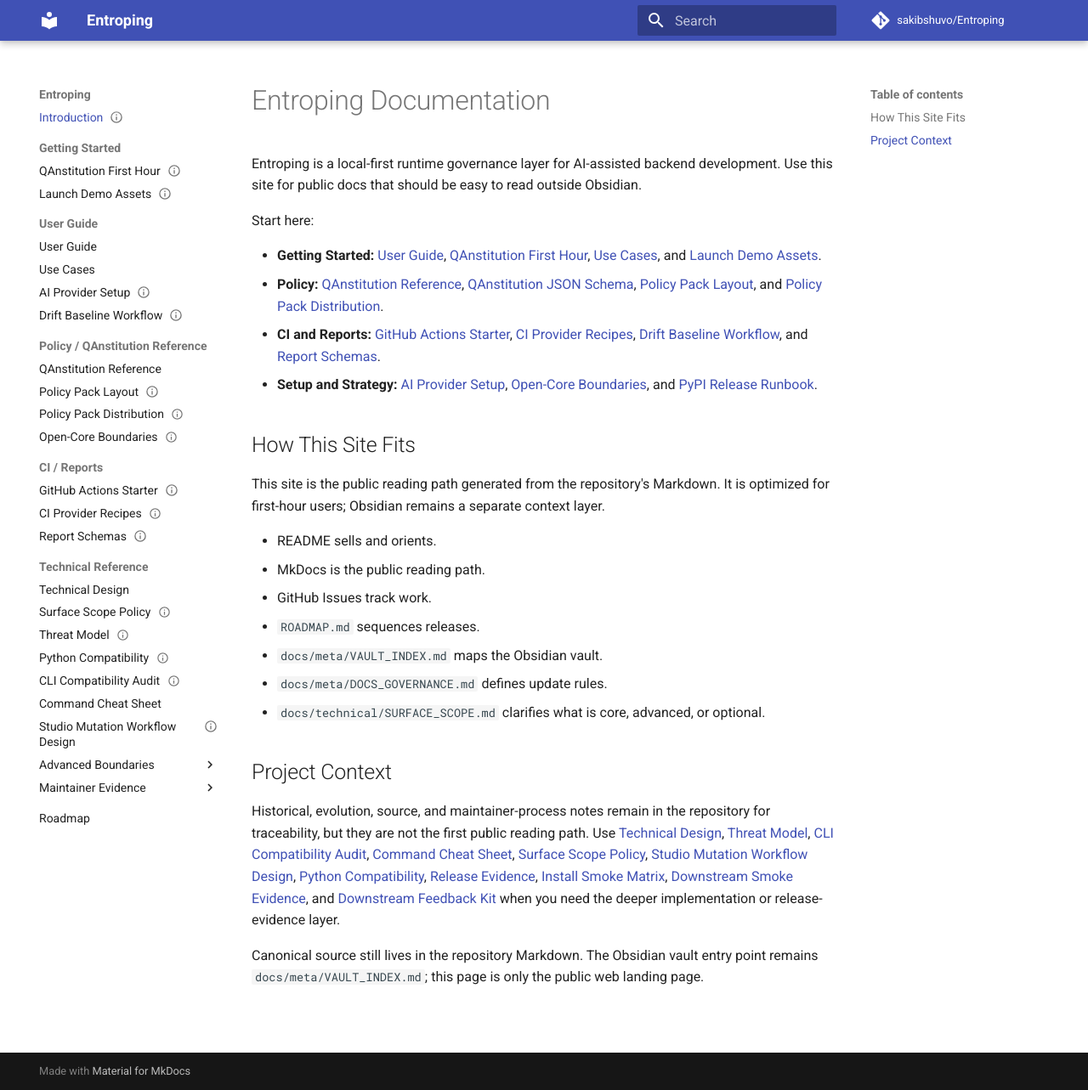
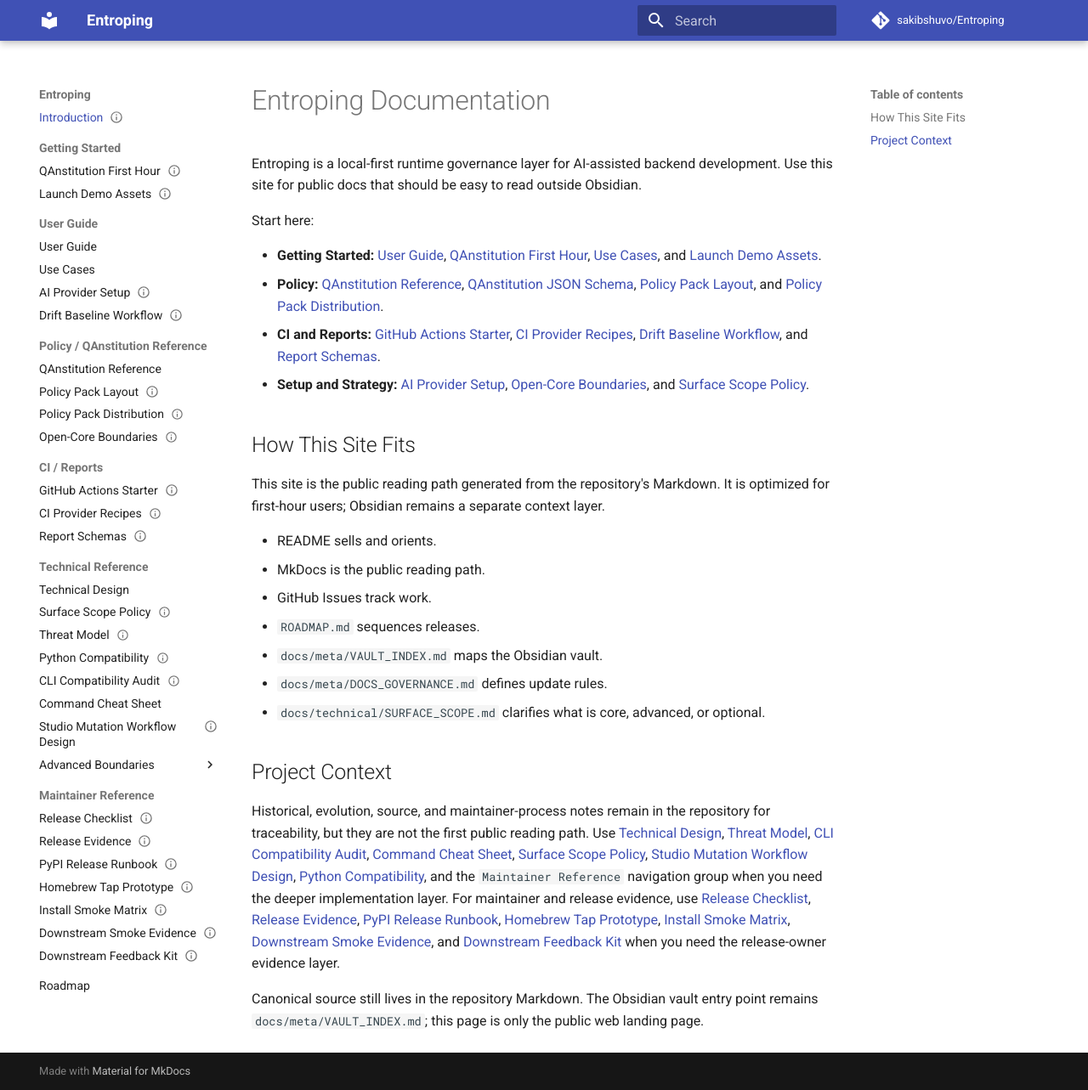
Before and after one commit to sakibshuvo/Entroping, an MkDocs documentation site: the page built from docs/index.md, in a window 1280 px wide and 1283 px high. Shown: the whole window at 85% size. Built offline with MkDocs 1.6.1 and Material for MkDocs 9.7.7, drawn with Linux system fonts in a browser that asks for light colours; comment, search, counter and statistics services are not loaded.

Commit message:
docs(site): curate maintainer evidence navigation (#1272)

```diff
--- a/docs/index.md
+++ b/docs/index.md
@@ -29,7 +29,7 @@ Start here:
   [Report Schemas](technical/REPORT_SCHEMAS.md).
 - **Setup and Strategy:** [AI Provider Setup](user/AI_PROVIDER_SETUP.md),
   [Open-Core Boundaries](product/OPEN_CORE_BOUNDARIES.md), and
-  [PyPI Release Runbook](meta/PYPI_RELEASE_RUNBOOK.md).
+  [Surface Scope Policy](technical/SURFACE_SCOPE.md).
 
 ## How This Site Fits
 
@@ -54,12 +54,17 @@ Use [Technical Design](technical/TDS.md),
 [Command Cheat Sheet](technical/COMMAND_CHEAT_SHEET.md),
 [Surface Scope Policy](technical/SURFACE_SCOPE.md),
 [Studio Mutation Workflow Design](technical/STUDIO_MUTATION_WORKFLOW_DESIGN.md),
-[Python Compatibility](technical/PYTHON_COMPATIBILITY.md),
+[Python Compatibility](technical/PYTHON_COMPATIBILITY.md), and the
+`Maintainer Reference` navigation group when you need the deeper
+implementation layer. For maintainer and release evidence, use
+[Release Checklist](meta/RELEASE_CHECKLIST.md),
 [Release Evidence](meta/RELEASE_EVIDENCE.md),
+[PyPI Release Runbook](meta/PYPI_RELEASE_RUNBOOK.md),
+[Homebrew Tap Prototype](meta/HOMEBREW_TAP_PROTOTYPE.md),
 [Install Smoke Matrix](meta/INSTALL_SMOKE_MATRIX.md),
 [Downstream Smoke Evidence](meta/DOWNSTREAM_SMOKE_EVIDENCE.md), and
 [Downstream Feedback Kit](meta/DOWNSTREAM_FEEDBACK_KIT.md) when you need the
-deeper implementation or release-evidence layer.
+release-owner evidence layer.
 
 Canonical source still lives in the repository Markdown. The Obsidian vault
 entry point remains `docs/meta/VAULT_INDEX.md`; this page is only the public web landing page.
--- a/mkdocs.yml
+++ b/mkdocs.yml
@@ -53,12 +53,12 @@ nav:
       - Studio Mutation Workflow Design: technical/STUDIO_MUTATION_WORKFLOW_DESIGN.md
       - Advanced Boundaries:
           - WireMock and Dependency Mapping: technical/FREEZE_MAP_PLAN.md
-      - Maintainer Evidence:
-          - Release Checklist: meta/RELEASE_CHECKLIST.md
-          - Release Evidence: meta/RELEASE_EVIDENCE.md
-          - PyPI Release Runbook: meta/PYPI_RELEASE_RUNBOOK.md
-          - Homebrew Tap Prototype: meta/HOMEBREW_TAP_PROTOTYPE.md
-          - Install Smoke Matrix: meta/INSTALL_SMOKE_MATRIX.md
-          - Downstream Smoke Evidence: meta/DOWNSTREAM_SMOKE_EVIDENCE.md
-          - Downstream Feedback Kit: meta/DOWNSTREAM_FEEDBACK_KIT.md
+  - Maintainer Reference:
+      - Release Checklist: meta/RELEASE_CHECKLIST.md
+      - Release Evidence: meta/RELEASE_EVIDENCE.md
+      - PyPI Release Runbook: meta/PYPI_RELEASE_RUNBOOK.md
+      - Homebrew Tap Prototype: meta/HOMEBREW_TAP_PROTOTYPE.md
+      - Install Smoke Matrix: meta/INSTALL_SMOKE_MATRIX.md
+      - Downstream Smoke Evidence: meta/DOWNSTREAM_SMOKE_EVIDENCE.md
+      - Downstream Feedback Kit: meta/DOWNSTREAM_FEEDBACK_KIT.md
   - Roadmap: https://github.com/sakibshuvo/Entroping/blob/main/ROADMAP.md
```
Also changed, not shown: .context/changelog.md (+5 -0 lines), docs/meta/DOCS_GOVERNANCE.md (+4 -0 lines), 2 other files.
